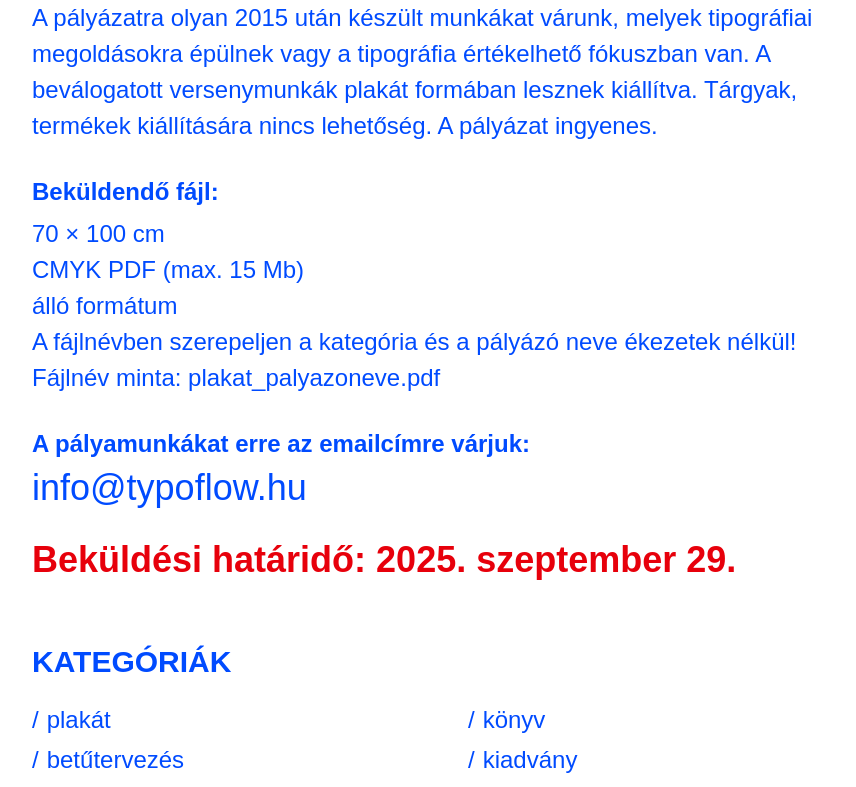
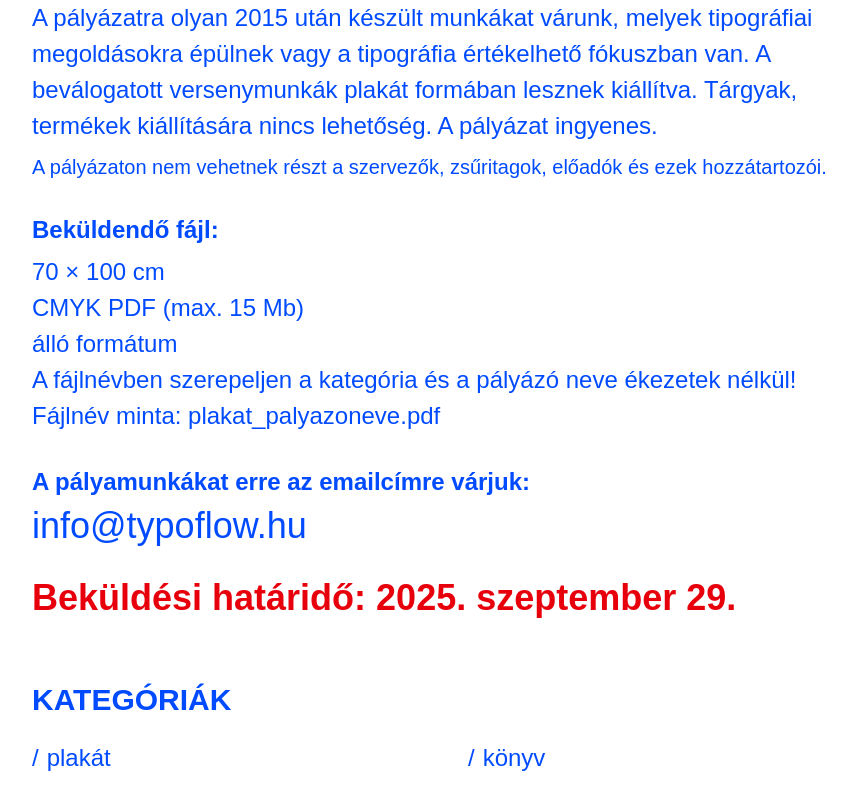
Before and after one commit to somahargitai/typo-flow-2025, a React (Vite) app: page / in a window 1280 px wide. Shown: the part 1738-2525 px from the top of the page, without its empty margins (176-1032 px from the left). Built offline with nearby package versions, Linux system fonts and the light colour scheme.

Commit message:
feat: exception for relatives

```diff
--- a/src/contexts/LanguageContext.jsx
+++ b/src/contexts/LanguageContext.jsx
@@ -34,6 +34,8 @@ export const LanguageProvider = ({ children }) => {
         title: 'PÁLYÁZAT',
         description:
           'A pályázatra olyan 2015 után készült munkákat várunk, melyek tipográfiai megoldásokra épülnek vagy a tipográfia értékelhető fókuszban van. A beválogatott versenymunkák plakát formában lesznek kiállítva. Tárgyak, termékek kiállítására nincs lehetőség. A pályázat ingyenes.',
+        exception:
+          'A pályázaton nem vehetnek részt a szervezők,  zsűritagok, előadók és ezek hozzátartozói.',
         fileRequirements: 'Beküldendő fájl:',
         imageParameters: '70 × 100 cm',
         fileSize: 'CMYK PDF (max. 15 Mb)',
@@ -129,6 +131,8 @@ export const LanguageProvider = ({ children }) => {
         title: 'COMPETITION',
         description:
           'We welcome works created after 2015 that are based on typographic solutions or have typography as a clearly appreciable focus. Selected competition works will be exhibited in poster format. There is no possibility to exhibit objects or products. Participation is free of charge.',
+        exception:
+          'The competition is not open to organizers, jury members, speakers and their associated persons.',
         fileRequirements: 'File requirements:',
         imageParameters: '70 × 100 cm',
         fileSize: 'CMYK PDF (max. 15 Mb)',
--- a/src/sections/Competition.jsx
+++ b/src/sections/Competition.jsx
@@ -21,13 +21,24 @@ const Competition = () => {
 
           {/* Description */}
           <p
-            className="text-lg md:text-2xl leading-normal mb-8"
+            className="text-lg md:text-2xl leading-normal mb-2"
             style={{
               fontFamily: 'Geist, sans-serif',
               color: '#004bff',
             }}
           >
             {translationsOfLanguage.competition.description}
+          </p>
+
+          <p
+            className="text-sm sm:text-sm md:text-lg lg:text-lg xl:text-xl
+              2xl:text-xl leading-normal mb-8"
+            style={{
+              fontFamily: 'Geist, sans-serif',
+              color: '#004bff',
+            }}
+          >
+            {translationsOfLanguage.competition.exception}
           </p>
 
           {/* File Requirements Section */}
```
